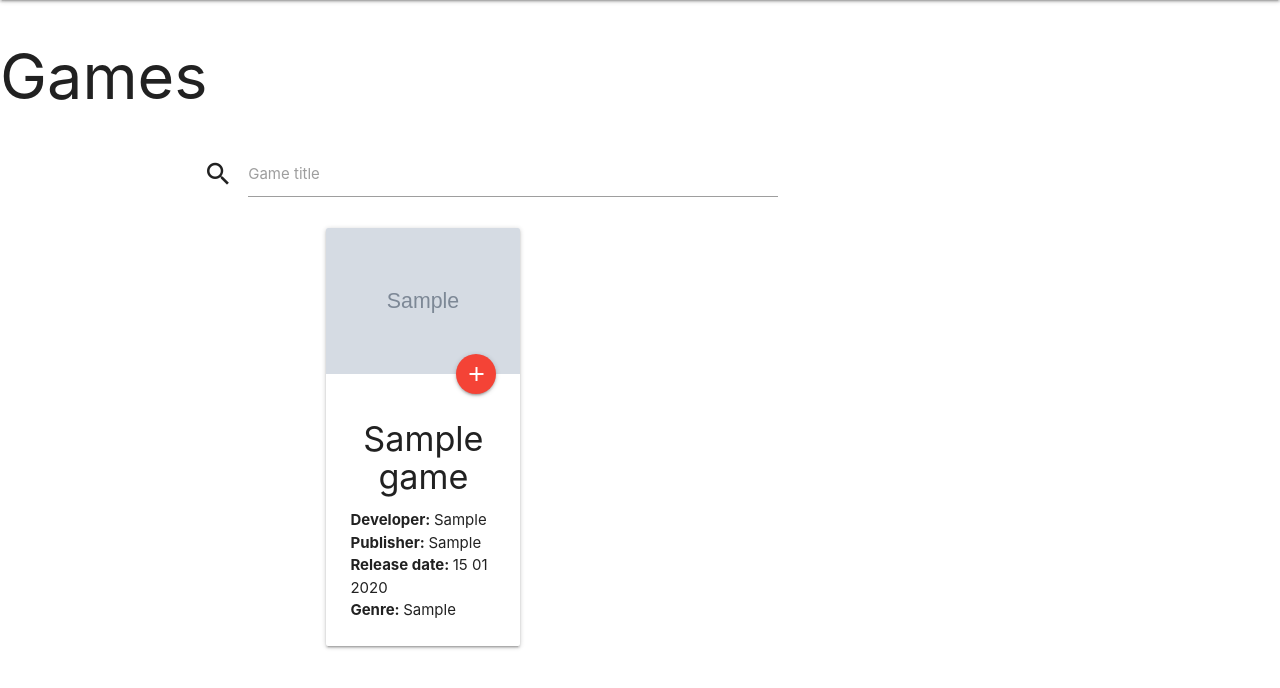
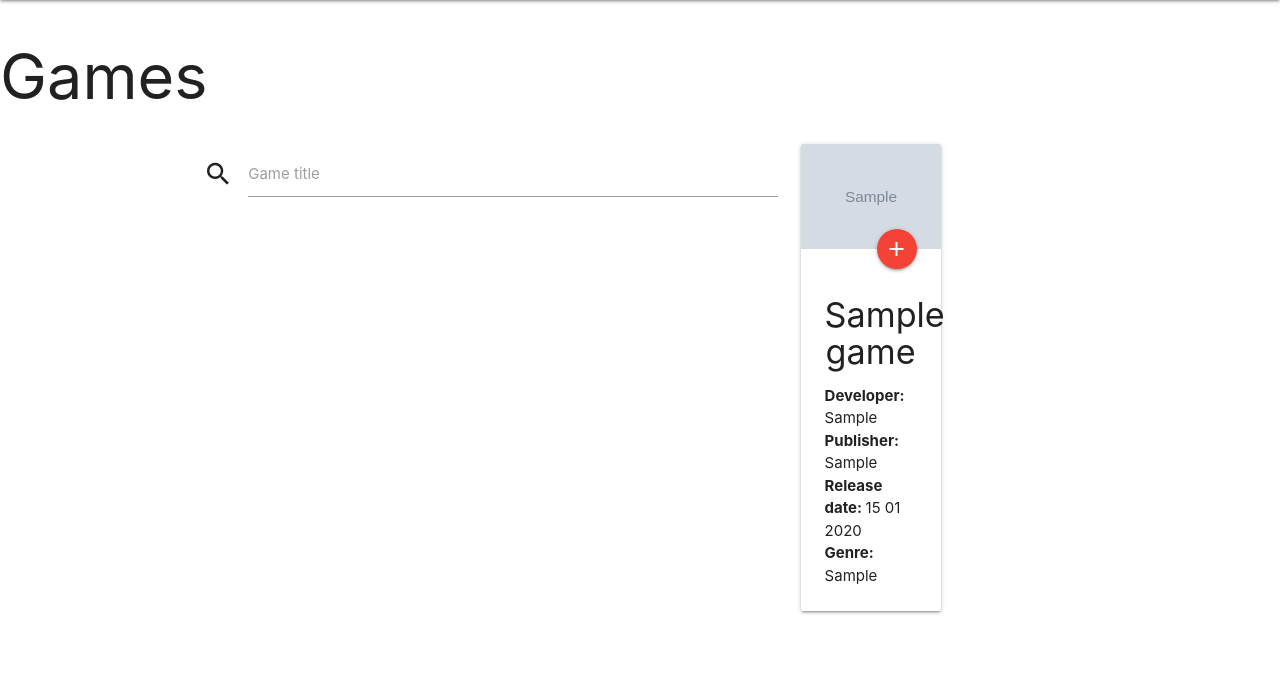
Before and after one commit to Oxymetaphoric/milestone_project_3, a Flask app: page /games in a window 1280 px wide. Shown: the part 64-752 px from the top of the page. Run offline with Flask 3, Linux system fonts and the light colour scheme; tables that the repository leaves empty hold one stand-in row (values such as "Sample post"); grey boxes marked "Sample" are stand-in pictures; some web fonts are replaced.

Commit message:
BUILD: tidy up templates

```diff
--- a/quest_log/templates/games.html
+++ b/quest_log/templates/games.html
@@ -1,7 +1,6 @@
 {% extends "base.html" %}
 {% block content %}
 <h1>Games</h1>
-
 <div class="container">
   <div class="row">
     <div class="col s12">
@@ -11,7 +10,7 @@
           <input type="search" name="game-search" id="game-search" class="autocomplete">
           <label for="game-search">Game title</label>
         </div>
-        {% if current_user.is_authenticated %}
+{% if current_user.is_authenticated %}
         <form class="col s4">
           <a href="{{url_for('add_game')}}" class="btn-floating btn-large waves-effect waves-light red"><i class="material-icons">add</i></a>
         </form>
@@ -19,11 +18,11 @@
     </div>
     </div>
   </div>
-        {% endif %}
+{% endif %}
 <div class="container">
   <div class="row">
 {% for game in games %}
-    <div class="col l4 s12 m4">
+    <div class="col l3 s12 m6">
       <div class="card">
         <div class="card-image">
           <img src="{{game.image_url}}">
--- a/quest_log/templates/my_games.html
+++ b/quest_log/templates/my_games.html
@@ -1,7 +1,6 @@
 {% extends "base.html" %}
 {% block content %}
 <h1>My Games</h1>
-
 <div class="container">
   <div class="row">
 {% for game in my_games %}
--- a/quest_log/templates/profile.html
+++ b/quest_log/templates/profile.html
@@ -1,6 +1,5 @@
 {% extends "base.html" %}
 {% block content %}
-
 <h2 class="center-align text-darken-4"> {{ user.username }}'s profile </h2>
 <div class="row">
   <div class="col s12 m8 offset-m2">
@@ -21,7 +20,6 @@
     </div>
   </div>
 </div>
-
 {% if owns_profile %}
 <div class="row">
   <form class="col s12 m8 offset-m2" method="POST" action="{{url_for('profile', user_id=user.user_id)}}">
@@ -57,6 +55,5 @@
     </div>
   </form>
 </div>
-
 {% endif %}
 {% endblock %}
--- a/quest_log/templates/register.html
+++ b/quest_log/templates/register.html
@@ -1,6 +1,5 @@
 {% extends "base.html" %}
 {% block content %}
-
 <div class="row">
   <form class="col s12 m8 offset-m2" method="POST" action="{{url_for('login')}}">
     <h2 class="center-align"> Login </h2>
@@ -27,7 +26,6 @@
     </div>
   </form>
 </div>
-
 <div class="row">
   <form autocomplete="off" class="col s12 m8 offset-m2" method="POST" action="{{url_for('register')}}">
     <h2 class="center-align"> Sign Up </h2>
@@ -72,5 +70,4 @@
   </div>
   </form>
 </div>
-
 {% endblock %}
```
Also changed, not shown: quest_log/templates/add_game.html (+0 -14 lines), quest_log/templates/add_review.html (+0 -12 lines), quest_log/templates/base.html (+0 -2 lines), quest_log/templates/edit_review.html (+0 -12 lines).
